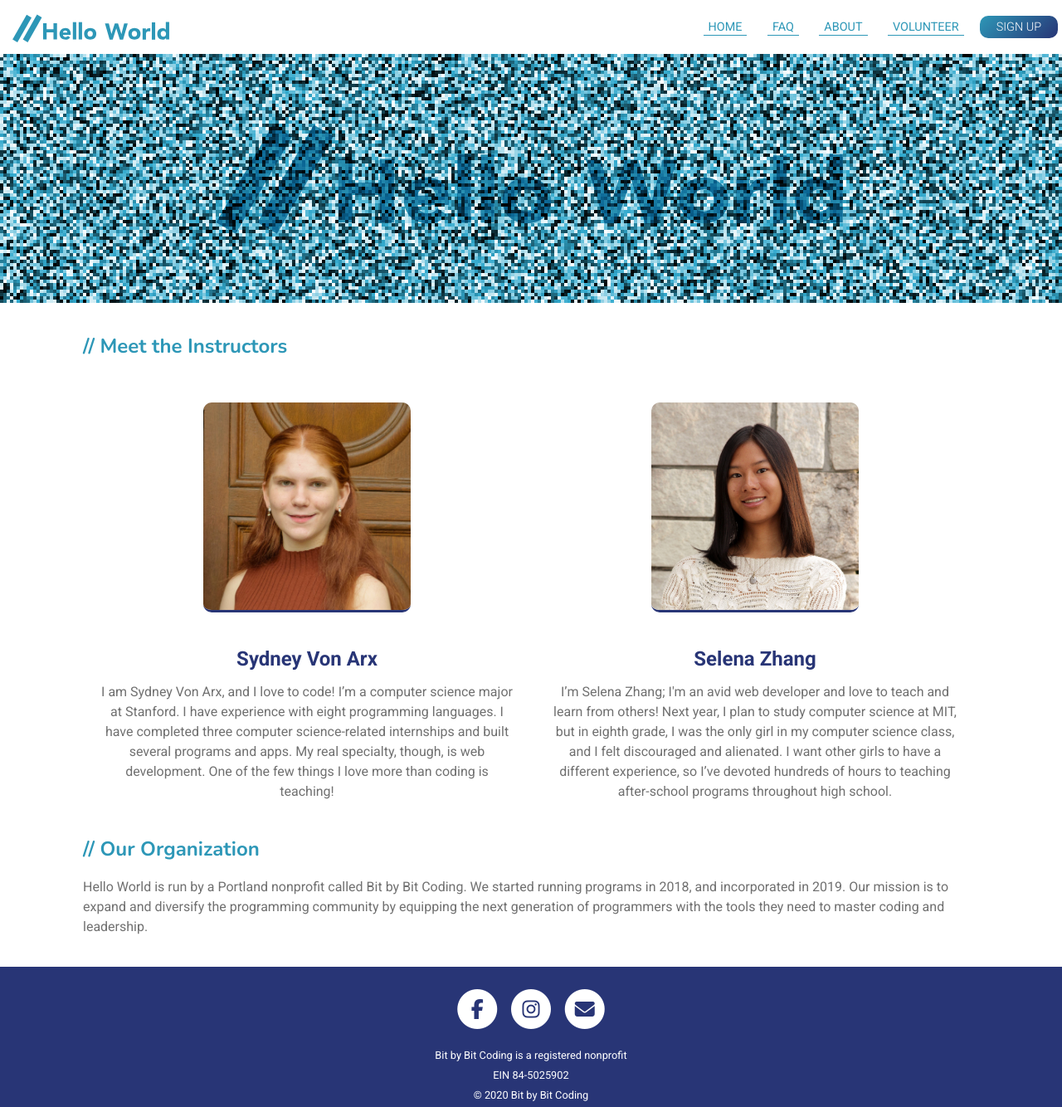
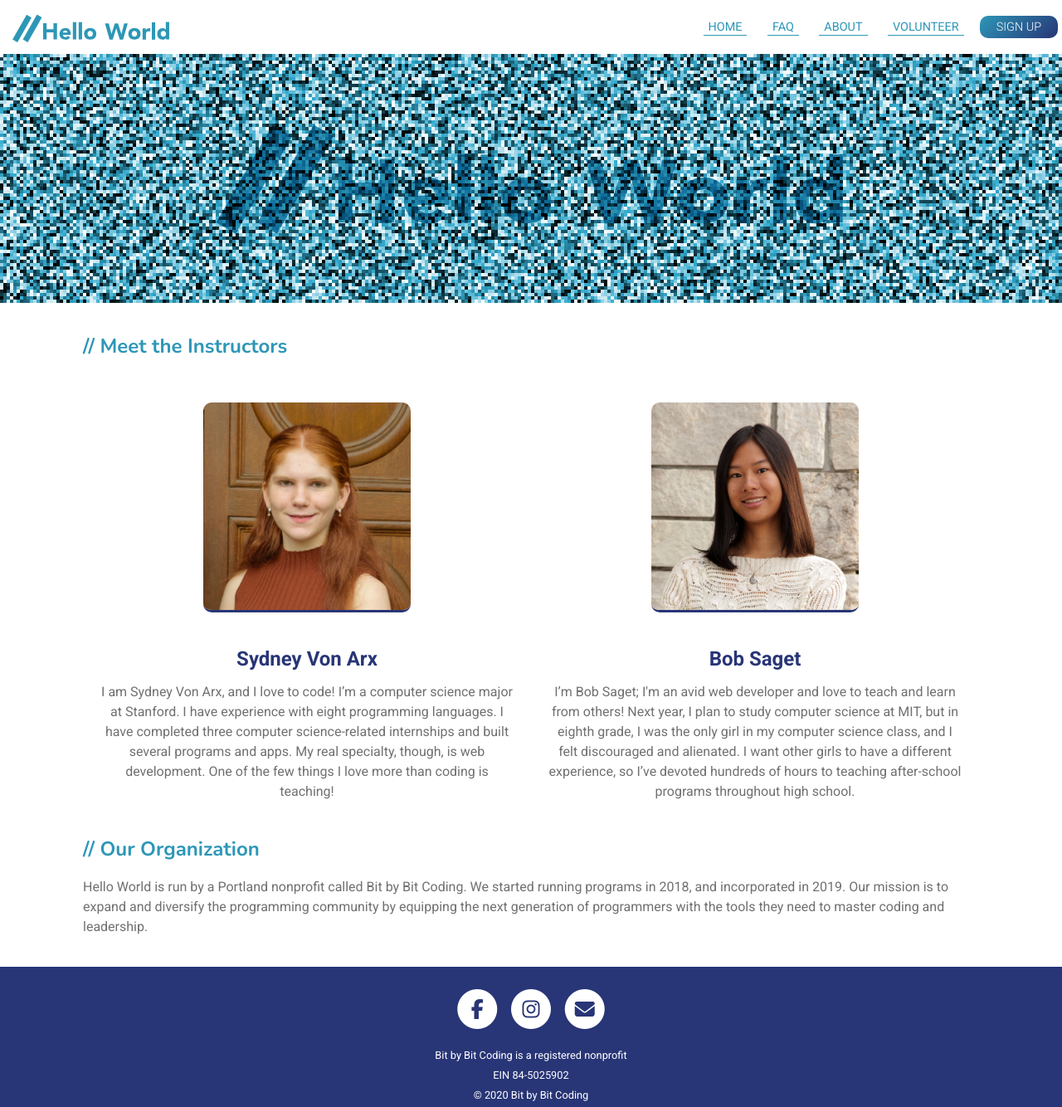
Before and after one commit to bit-by-bit-coding/bxb-website, a Jekyll site: the page built from about.html, in a window 1280 px wide and 1334 px high. Shown: the whole window at 83% size. Built offline with Jekyll 4.4.1, drawn with Linux system fonts in a browser that asks for light colours; nearby versions of some CDN libraries.

Commit message:
meme
good

```diff
--- a/about.html
+++ b/about.html
@@ -22,8 +22,8 @@ style: about.css
         </span>
         <span class="instructors-item">
             <img src="imgs/SelenaSquare.jpg"><br>
-            <strong>Selena Zhang</strong>
-            <p>I’m Selena Zhang; I'm an avid web developer and love to teach and learn from others! Next year, I plan to
+            <strong>Bob Saget</strong>
+            <p>I’m Bob Saget; I'm an avid web developer and love to teach and learn from others! Next year, I plan to
                 study computer science at MIT, but in eighth grade, I was the only girl in my computer science class,
                 and I felt discouraged and alienated. I want other girls to have a different experience, so I’ve devoted
                 hundreds of hours to teaching after-school programs throughout high school.
```
Also changed, not shown: Gemfile.lock.
